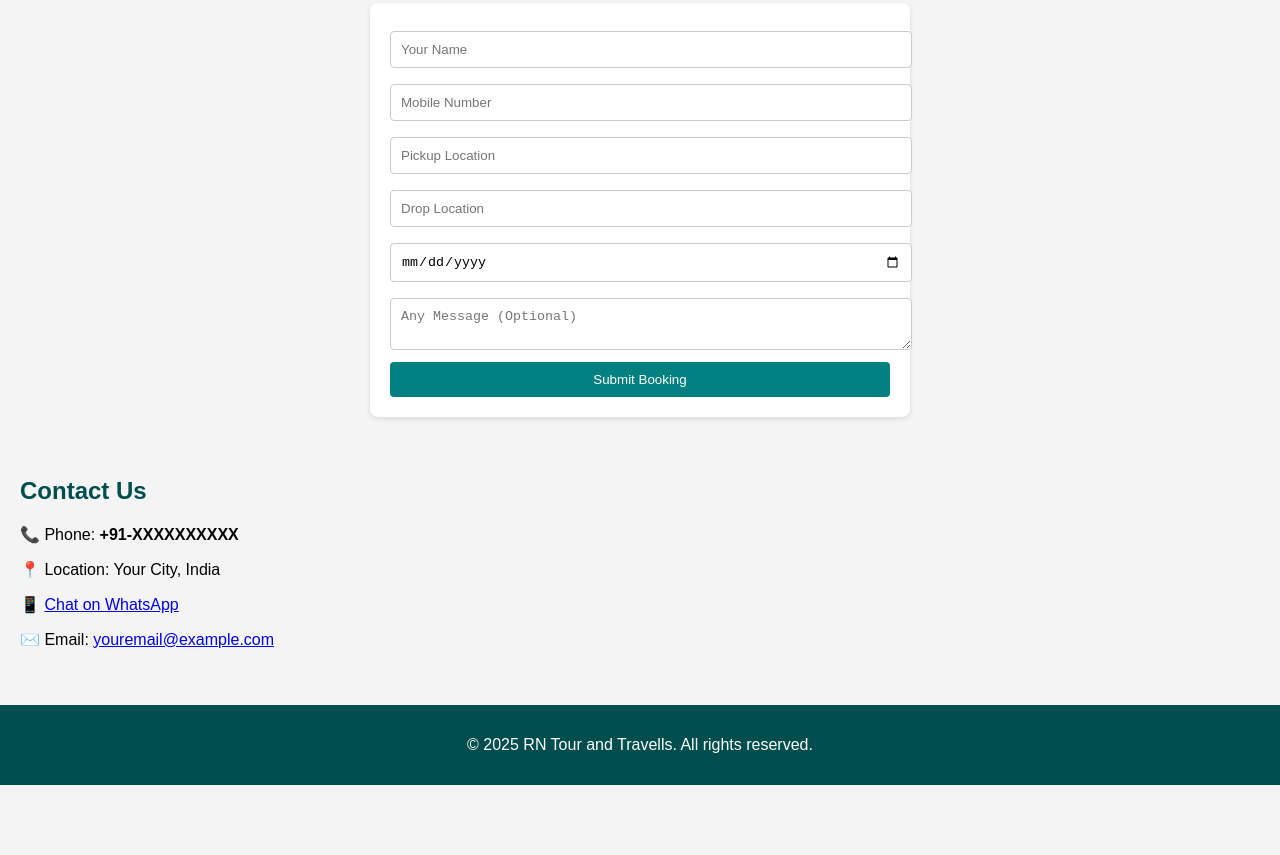
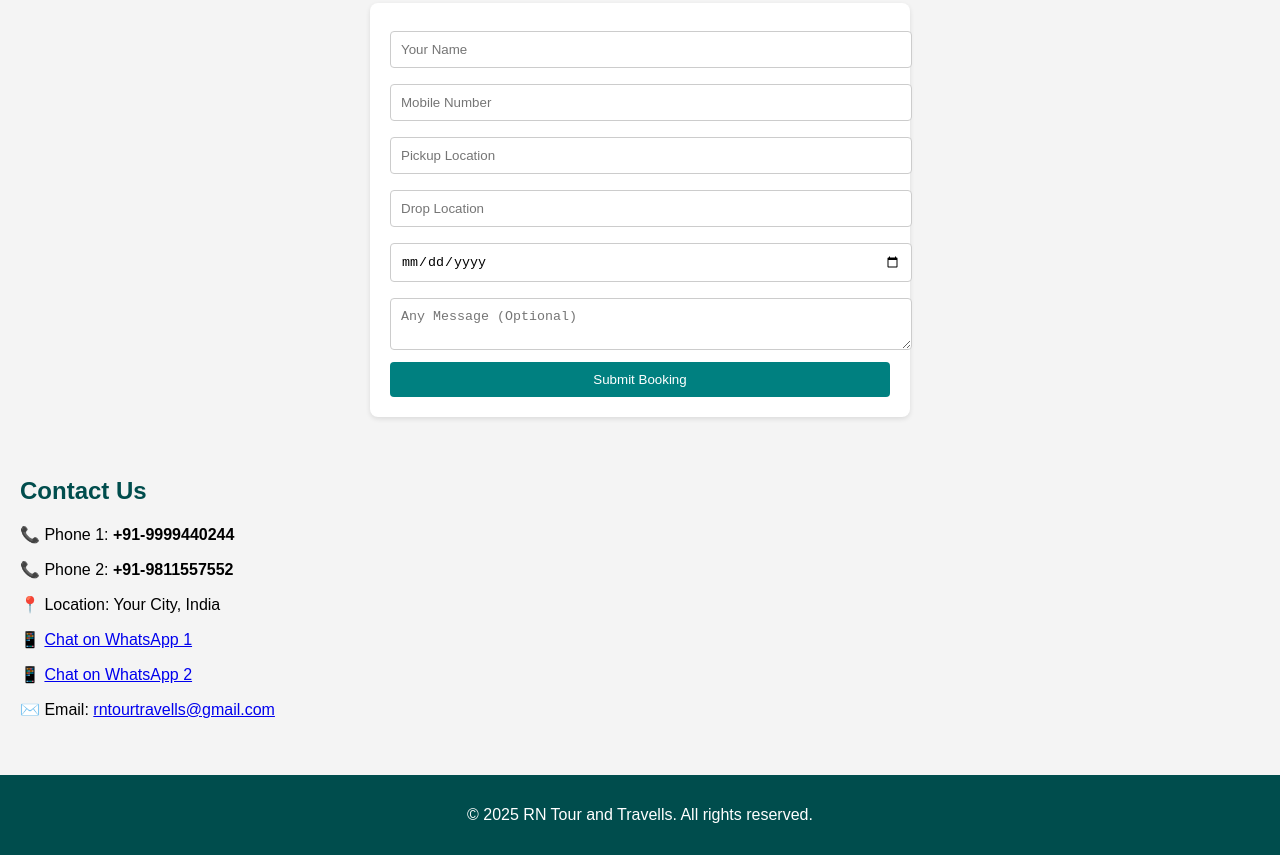
Before and after one commit to ramnaveen176/rn-tour, a plain HTML site: page index.html in a window 1280 px wide. Shown: the part 812-1667 px from the top of the page. Before the commit the page ends 1597 px from the top, so only its background shows below. Drawn offline with Linux system fonts and the light colour scheme.

Commit message:
Add files via upload

```diff
--- a/index.html
+++ b/index.html
@@ -50,7 +50,7 @@
 
   <section id="booking">
     <h2>Book Your Ride</h2>
-    <form class="booking-form" action="https://formsubmit.co/youremail@example.com" method="POST">
+    <form class="booking-form" action="https://formsubmit.co/rntourtravells@gmail.com" method="POST">
       <input type="hidden" name="_captcha" value="false">
       <input type="hidden" name="_template" value="table">
       <input type="text" name="name" placeholder="Your Name" required>
@@ -65,10 +65,12 @@
 
   <section id="contact">
     <h2>Contact Us</h2>
-    <p>📞 Phone: <strong>+91-XXXXXXXXXX</strong></p>
+    <p>📞 Phone 1: <strong>+91-9999440244</strong></p>
+    <p>📞 Phone 2: <strong>+91-9811557552</strong></p>
     <p>📍 Location: Your City, India</p>
-    <p>📱 <a href="https://wa.me/91XXXXXXXXXX" target="_blank">Chat on WhatsApp</a></p>
-    <p>✉️ Email: <a href="mailto:youremail@example.com">youremail@example.com</a></p>
+    <p>📱 <a href="https://wa.me/919999440244" target="_blank">Chat on WhatsApp 1</a></p>
+    <p>📱 <a href="https://wa.me/919811557552" target="_blank">Chat on WhatsApp 2</a></p>
+    <p>✉️ Email: <a href="mailto:rntourtravells@gmail.com">rntourtravells@gmail.com</a></p>
   </section>
 
   <footer>
```
